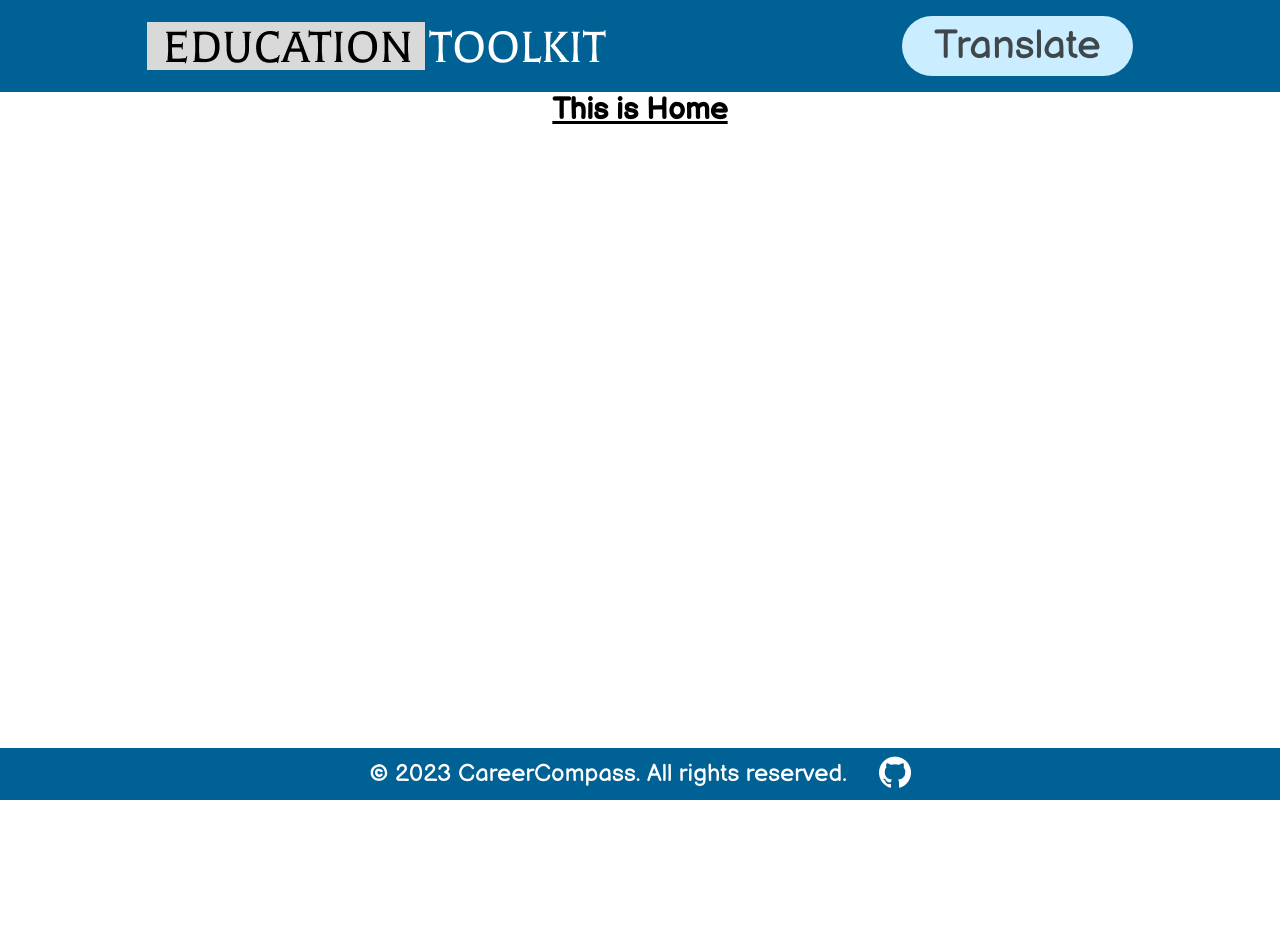
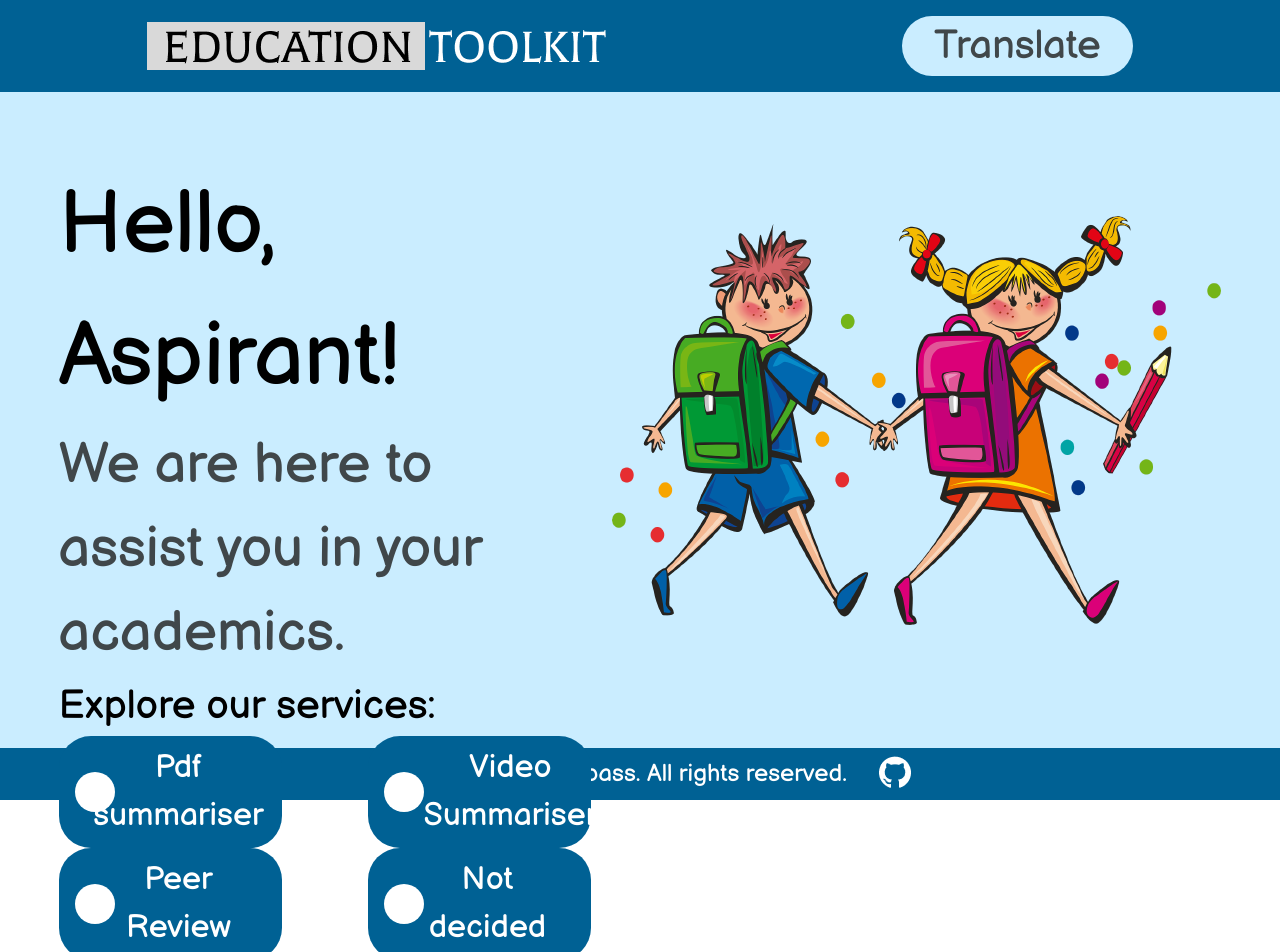
Before and after one commit to PekaVengers/EducationToolkit, a React (Vite) app in the folder client/: page / in a window 1280 px wide. Shown: the top 952 px of the page. Before the commit the page ends 800 px from the top, so only its background shows below. Built offline with nearby package versions, Linux system fonts and the light colour scheme.

Commit message:
style: homepage

```diff
--- a/client/src/components/Footer.jsx
+++ b/client/src/components/Footer.jsx
@@ -2,7 +2,7 @@ import github from "../assets/images/github.png"
 
 export default function Footer() {
   return (
-    <footer className="flex bg-primary w-[100vw justify-center items-center] py-2">
+    <footer className="flex bg-primary w-[100vw] justify-center items-center] py-2">
       <span className="text-white text-[1.5rem] mr-[2rem]">© 2023 CareerCompass. All rights reserved.</span>
       <a href="https://github.com/PekaVengers/EducationToolkit">
       <img src={github} alt="github icon" />
--- a/client/src/components/Layout.jsx
+++ b/client/src/components/Layout.jsx
@@ -6,9 +6,7 @@ export default function Layout() {
   return (
     <div className="flex flex-col min-h-screen">
       <Navbar />
-      <div className="flex-1">
         <Outlet />
-      </div>
       <Footer />
     </div>
   );
--- a/client/src/index.css
+++ b/client/src/index.css
@@ -12,4 +12,5 @@
 
 body{
     font-family: 'Balsamiq Sans', cursive;
+    height: 100%;
 }
--- a/client/src/pages/Home.jsx
+++ b/client/src/pages/Home.jsx
@@ -1,5 +1,36 @@
+import kids from "../assets/images/kids.png";
+
 export default function Home() {
   return (
-    <h1 className="text-3xl font-bold underline text-center">This is Home</h1>
+      <div className="homeContainer w-[100vw] flex-1 bg-secondary flex  items-center justify-around p-[3rem]">
+        <div className="left w-[45%] h-[65vh]">
+          <h1 className="text-[5.5rem]">Hello, Aspirant!</h1>
+          <h2 className="text-tertiary text-[3.5rem] w-[80%]">
+            We are here to assist you in your academics.
+          </h2>
+          <h3 className="text-[2.5rem]">Explore our services:</h3>
+          <div className="services h-[41%]  flex flex-wrap justify-between items-center">
+            <button className="flex items-center justify-evenly bg-primary px-[1rem] py-[0.5rem] rounded-[2rem] w-[42%] relative">
+              <div className="circle absolute left-4  w-[40px] h-[40px] rounded-[50%] bg-white"></div>
+              <span className="ml-[1rem] text-white text-[2rem]">Pdf summariser</span>
+            </button>
+            <button className="flex items-center justify-evenly bg-primary px-[1rem] py-[0.5rem] rounded-[2rem] w-[42%] relative">
+              <div className="circle absolute left-4 w-[40px] h-[40px] rounded-[50%] bg-white"></div>
+              <span className="ml-[2.5rem] text-white text-[2rem]">Video Summariser</span>
+            </button>
+            <button className="flex items-center justify-evenly bg-primary px-[1rem] py-[0.5rem] rounded-[2rem] w-[42%] relative">
+              <div className="circle absolute left-4 w-[40px] h-[40px] rounded-[50%] bg-white"></div>
+              <span className="ml-[1rem] text-white text-[2rem]">Peer Review</span>
+            </button>
+            <button className="flex items-center justify-evenly bg-primary px-[1rem] py-[0.5rem] rounded-[2rem] w-[42%] relative">
+              <div className="circle absolute left-4 w-[40px] h-[40px] rounded-[50%] bg-white"></div>
+              <span className="ml-[1rem] text-white text-[2rem]">Not decided</span>
+            </button>
+          </div>
+        </div>
+        <div className="right">
+          <img src={kids} alt="kids image" />
+        </div>
+      </div>
   );
 }
```
Also changed, not shown: client/src/assets/images/kids.png (added).
